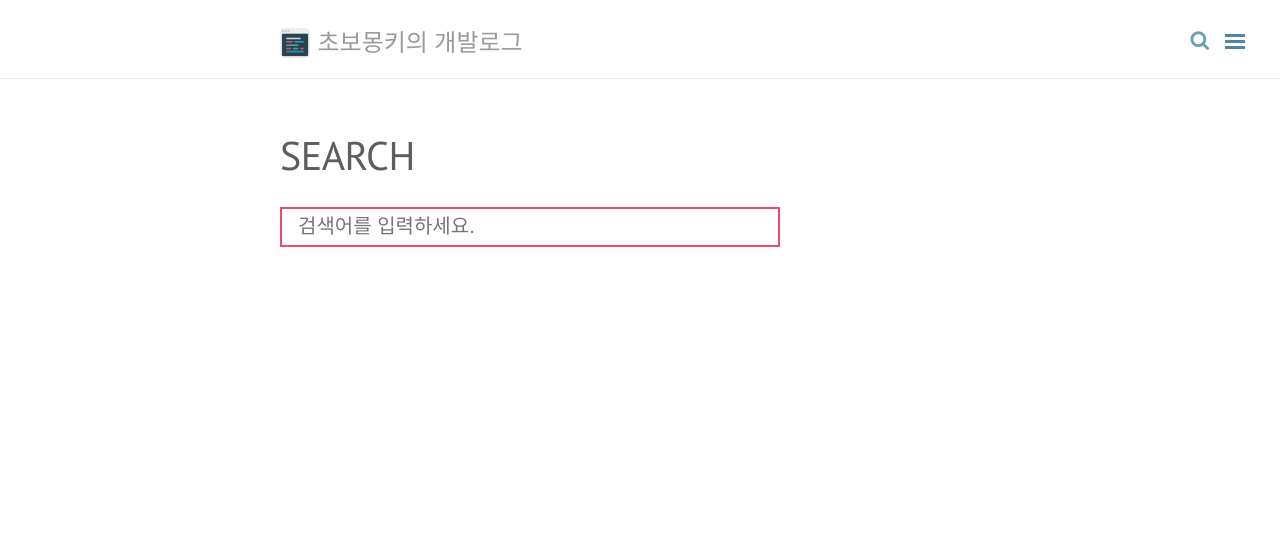
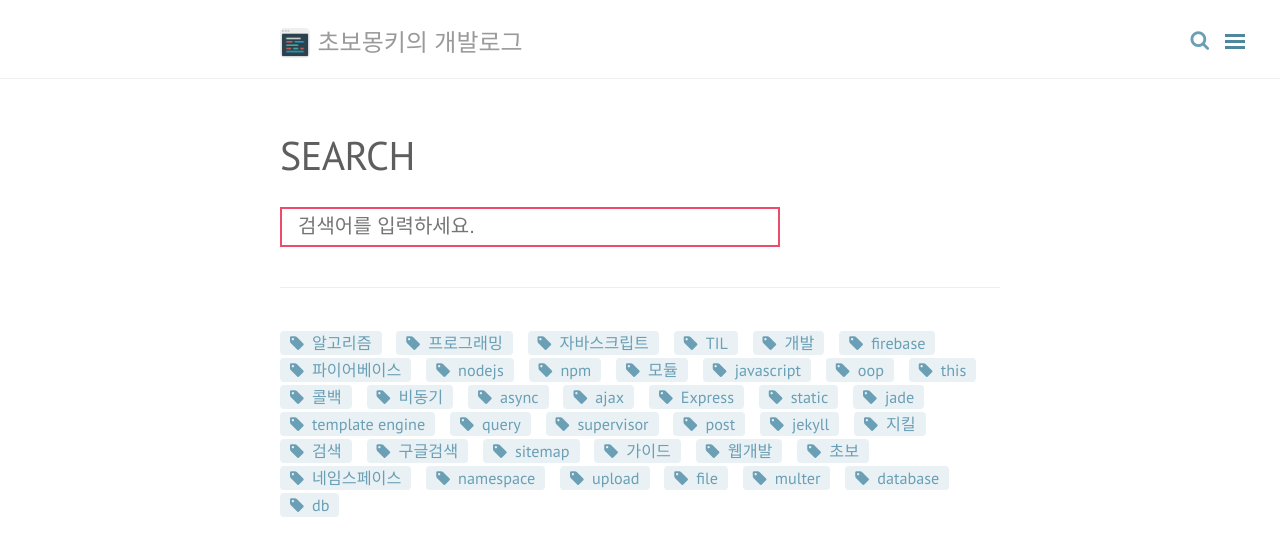
Before and after one commit to wayhome25/wayhome25.github.io, a Jekyll site: the page built from search.html, in a window 1280 px wide. Shown: the top 556 px of the page. Built offline with Jekyll 4.4.1, drawn with Linux system fonts in a browser that asks for light colours; nearby versions of some CDN libraries; comment, search, counter and statistics services are not loaded.

Commit message:
add post count to side menu

```diff
--- a/_config.yml
+++ b/_config.yml
@@ -47,7 +47,7 @@
     - { firebase: '/blog/categories/#firebase' }
     - { 알고리즘 문제풀이: '/blog/categories/#알고리즘-문제풀이' }
     - { etc: '/blog/categories/#etc' }
-    - { Tags: '/blog/tags/' }
+    # - { Tags: '/blog/tags/' }
   About:
     - '/about/'
   Search:
--- a/_includes/sidebar.html
+++ b/_includes/sidebar.html
@@ -60,11 +60,16 @@
               {% assign sub_url = sub_nav[1] | prepend: site.baseurl %}
             {% endif %}
             <!-- 사이드바 카테고리 소분류  -->
+
               <a class="sidebar-nav-item sidebar-nav-item-sub {% if page.url == sub_nav[1] %}active{% endif %}" href="{{ sub_url }}">
                 {% assign t = sub_nav[0] %}
-                {{ sub_nav[0] }}
-                {% assign counter = 0 %}{% for item in site.categories.firebase %}{% unless item.published == false %}{% assign counter=counter | plus:1 %}{% endunless %}{% endfor %}{{ counter }}
-
+                {{ sub_nav[0] }} -
+                  {% assign counter = 0 %}
+                  {% for item in site.categories.[t] %}
+                  {% unless item.published == false %}
+                  {% assign counter=counter | plus:1 %}
+                  {% endunless %}{% endfor %}
+                  {{ counter }}
               </a>
           {% endfor %}
         {% endfor %}
@@ -74,9 +79,6 @@
 
 
   </nav>
-  {% assign counter = 0 %}{% for item in site.categories.nodejs %}{% unless item.published == false %}{% assign counter=counter | plus:1 %}{% endunless %}{% endfor %}{{ counter }}
-
-
   <div class="sidebar-item template">
     <p>
     Powered by <a href="http://jekyllrb.com">jekyll</a> and <a href="http://codinfox.github.io">codinfox-lanyon</a>
--- a/search.html
+++ b/search.html
@@ -12,11 +12,21 @@
   </ul>
 </div>
 
+
+
 <!-- Html Elements for Search -->
 <div id="search-container">
 <input type="text" id="search-input" placeholder="검색어를 입력하세요.">
 <ul id="results-container"></ul>
 </div>
+<!-- tag list -->
+<hr/>
+<div class="tags-expo-list">
+  {% for tag in site.tags %}
+  <a href="#{{ tag[0] | slugify }}" class="post-tag">{{ tag[0] }}</a>
+  {% endfor %}
+</div>
+
 
 <!-- Script pointing to jekyll-search.js -->
 <script src="{{site.baseurl}}/dest/jekyll-search.js" type="text/javascript"></script>
```
Also changed, not shown: _posts/etc/2017-02-21-for-junior-web-developer.md (+1 -1 lines), about.md (+5 -1 lines).
